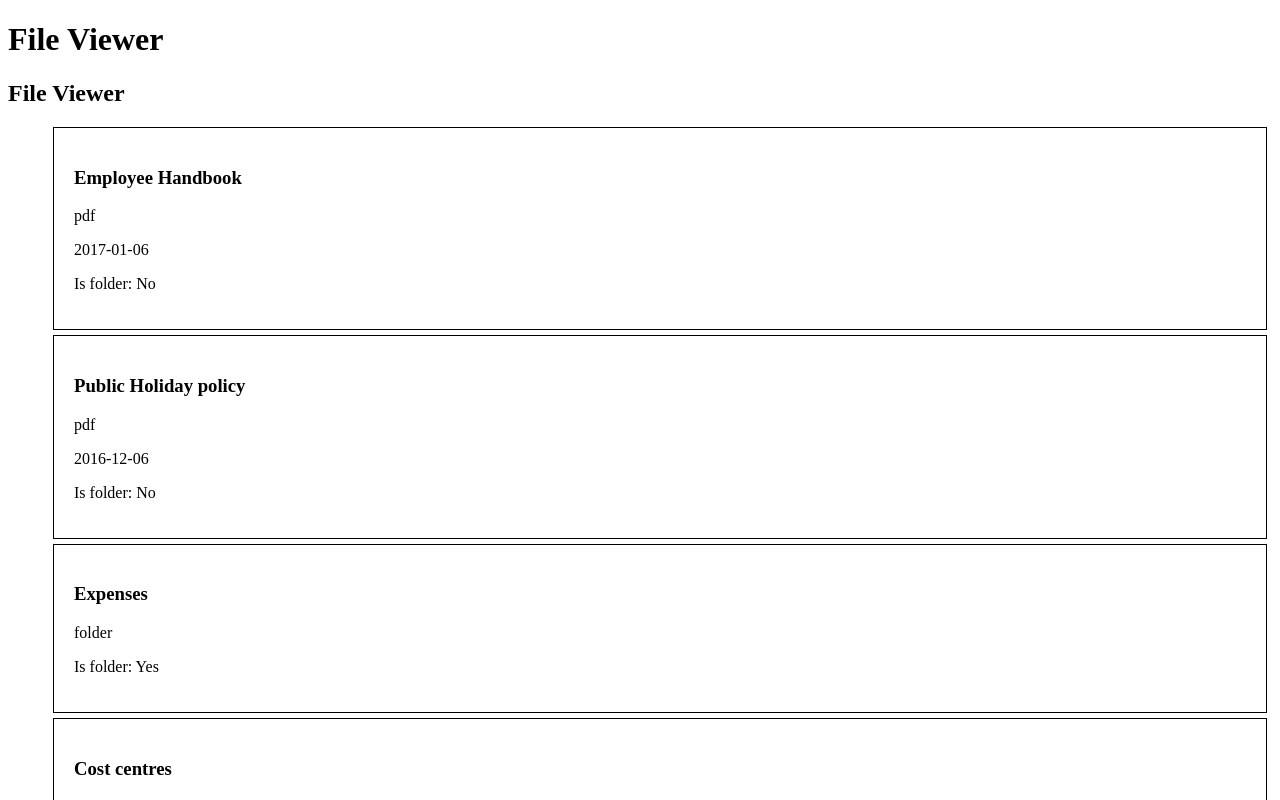
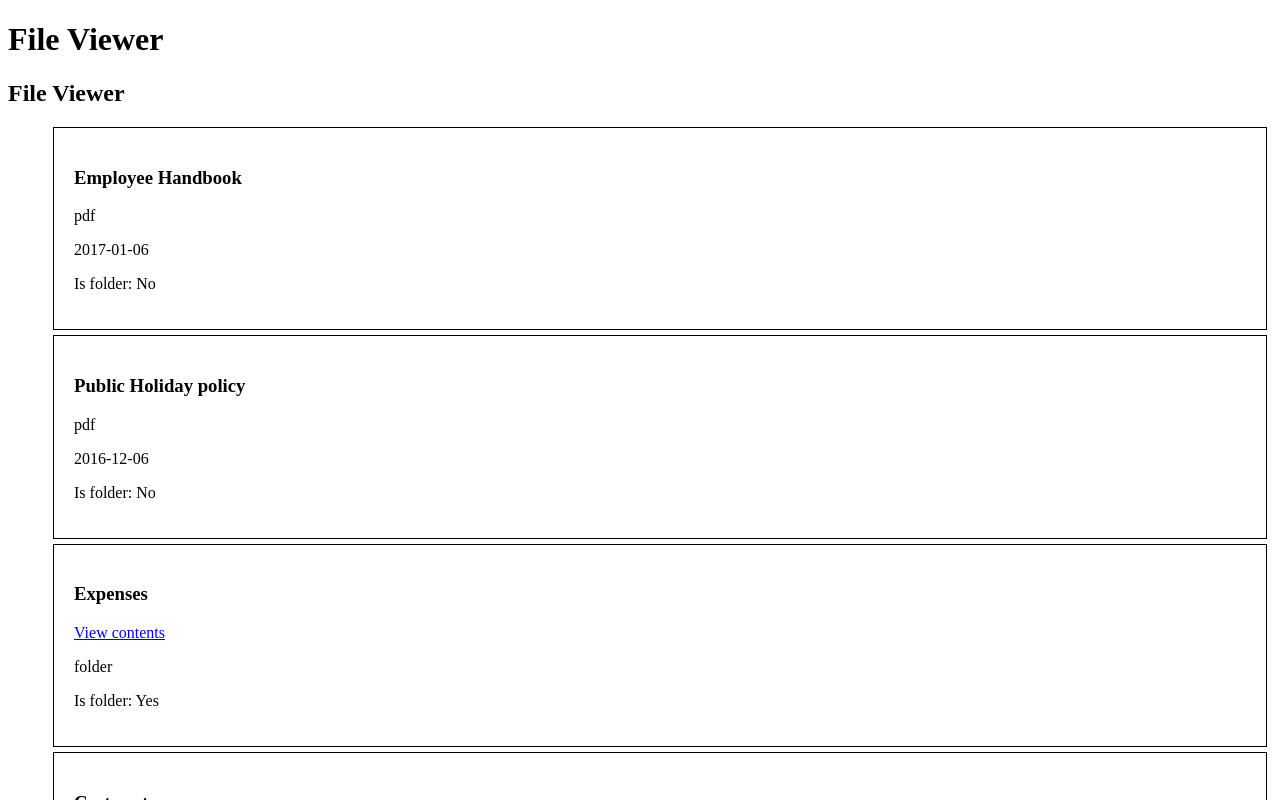
Before and after one commit to danielvarcas/bhr1, a React (Vite) app: page / in a window 1280 px wide. Shown: the top 800 px of the page. Built offline with nearby package versions, Linux system fonts and the light colour scheme.

Commit message:
Render link to folder contents for folders

```diff
--- a/src/App.tsx
+++ b/src/App.tsx
@@ -7,6 +7,7 @@ function App() {
       <h1>File Viewer</h1>
       <Routes>
         <Route path="/" element={<FileViewer />} />
+        <Route path="/test" element={<div>Test</div>} />
       </Routes>
     </div>
   )
--- a/src/components/FileViewer/FileViewer.tsx
+++ b/src/components/FileViewer/FileViewer.tsx
@@ -1,6 +1,7 @@
 import React from "react"
 import { getFiles } from "../../utils/files"
 import { File } from "../../types/File"
+import { FileViewerItem } from "../FileViewerItem/FileViewerItem"
 
 export function FileViewer() {
   const files: File[] = React.useMemo(() => {
@@ -17,22 +18,7 @@ export function FileViewer() {
 
       <ul>
         {files.map((file) => (
-          <li
-            key={file.id}
-            aria-labelledby={`heading-${file.id}`}
-            style={{
-              listStyle: "none",
-              border: "1px solid black",
-              margin: "5px",
-              padding: "20px",
-            }}
-          >
-            <h3 id={`heading-${file.id}`}>{file.name}</h3>
-
-            <p>{file.type}</p>
-            <p>{file.added}</p>
-            <p>Is folder: {!!file.files?.length ? "Yes" : "No"}</p>
-          </li>
+          <FileViewerItem file={file} />
         ))}
       </ul>
     </div>
--- a/src/components/FileViewerItem/FileViewerItem.tsx
+++ b/src/components/FileViewerItem/FileViewerItem.tsx
@@ -1,3 +1,5 @@
+import React from "react"
+import { Link } from "react-router-dom"
 import { File } from "../../types/File"
 
 interface FileViewerItemProps {
@@ -5,6 +7,10 @@ interface FileViewerItemProps {
 }
 
 export function FileViewerItem({ file }: FileViewerItemProps) {
+  const isFolder = React.useMemo(() => {
+    return !!file.files?.length
+  }, [file.files])
+
   return (
     <li
       key={file.id}
@@ -18,9 +24,11 @@ export function FileViewerItem({ file }: FileViewerItemProps) {
     >
       <h3 id={`heading-${file.id}`}>{file.name}</h3>
 
+      {isFolder && <Link to="/test">View contents</Link>}
+
       <p>{file.type}</p>
       <p>{file.added}</p>
-      <p>Is folder: {!!file.files?.length ? "Yes" : "No"}</p>
+      <p>Is folder: {isFolder ? "Yes" : "No"}</p>
     </li>
   )
 }
```
Also changed, not shown: 1 other file (tests, documents, lock files or other folders).
